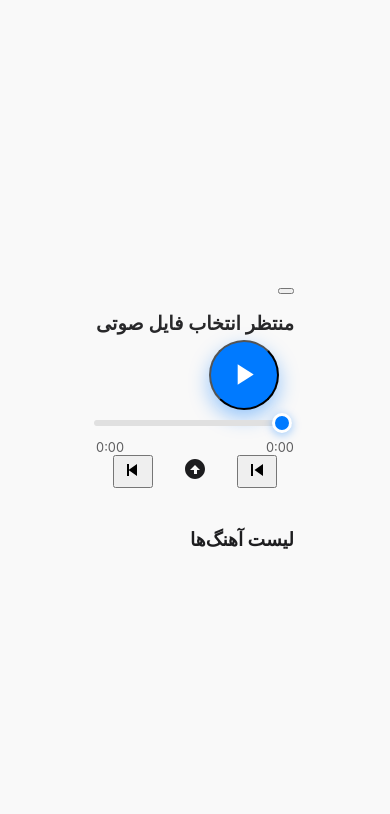
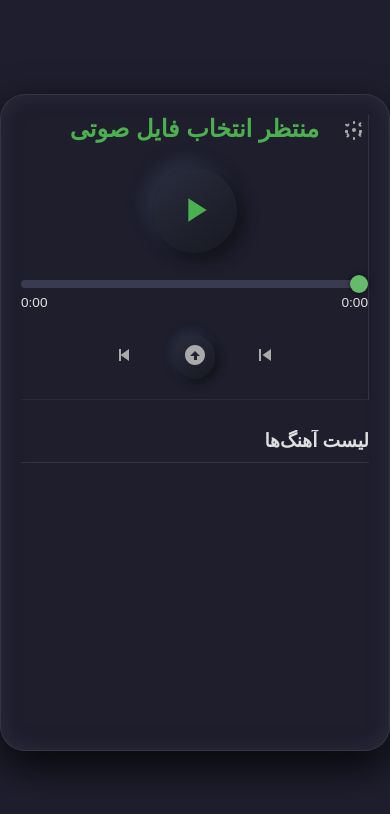
Before and after one commit to matindiscordgg/MatinPlayer, a plain HTML site: page index.html in a window 390 px wide. Drawn offline with Linux system fonts and the light colour scheme; a web font is replaced by a local one.

Commit message:
Update style.css

```diff
--- a/style.css
+++ b/style.css
@@ -1,236 +1,313 @@
-/* متغیرهای سراسری (Base Variables) */
-:root {
-    /* تم پیش‌فرض (Light) */
-    --color-bg: #f9f9f9; /* پس‌زمینه کمی روشن‌تر */
-    --color-text: #1d1d1f; /* متن تیره */
-    --color-primary: #007aff; /* آبی اپل */
-    --color-secondary-bg: #ffffff; /* پس‌زمینه کارت/کانتینر سفید */
-    --color-progress-track: #e0e0e0; /* خط پیشرفت خاکستری روشن */
-    --color-button-bg: rgba(0, 122, 255, 0.1); /* پس‌زمینه دکمه آبی روشن */
-    --shadow-color: rgba(0, 0, 0, 0.08); /* رنگ سایه */
-}
-
-/* تم تاریک (Dark Theme) */
-body[data-theme='dark'] {
-    --color-bg: #121212; /* پس‌زمینه تیره */
-    --color-text: #e0e0e0; /* متن روشن */
-    --color-primary: #42a5f5; /* آبی روشن‌تر در تم تاریک */
-    --color-secondary-bg: #1e1e1e; /* پس‌زمینه کارت/کانتینر تیره */
-    --color-progress-track: #424242; /* خط پیشرفت خاکستری تیره‌تر */
-    --color-button-bg: rgba(66, 165, 245, 0.2); /* پس‌زمینه دکمه آبی روشن‌تر */
-    --shadow-color: rgba(0, 0, 0, 0.2); /* سایه تیره‌تر */
-}
-
-/* تنظیمات عمومی و فونت */
+/* فونت سراسری */
 body {
-    font-family: -apple-system, BlinkMacSystemFont, "Segoe UI", Roboto, Helvetica, Arial, sans-serif, "Apple Color Emoji", "Segoe UI Emoji", "Segoe UI Symbol";
-    background-color: var(--color-bg);
-    color: var(--color-text);
+    font-family: 'Vazirmatn', sans-serif;
     margin: 0;
     padding: 0;
-    transition: background-color 0.3s ease-in-out, color 0.3s ease-in-out;
     display: flex;
     justify-content: center;
     align-items: center;
     min-height: 100vh;
-    overflow: hidden; /* جلوگیری از اسکرول ناخواسته */
+    background-color: #f0f0f0; /* رنگ پس‌زمینه پایه برای حالت روشن */
+    transition: background-color 0.5s ease;
 }
 
-.player-container {
-    width: 95%;
-    max-width: 420px;
-    padding: 30px 25px; /* فضای بیشتر */
-    border-radius: 25px; /* گردتر */
-    background-color: var(--color-secondary-bg);
-    box-shadow: 0 10px 30px var(--shadow-color); /* سایه ملایم‌تر */
-    text-align: center;
+/* --- دارک مود (پیش‌فرض) --- */
+body.dark-theme {
+    background-color: #1e1e2e; /* پس‌زمینه تیره */
+    color: #e0e0e0; /* متن روشن */
 }
 
-/* Header و دکمه تم */
-header {
+.music-player-container {
+    background: rgba(255, 255, 255, 0.05); /* پس‌زمینه تیره با شفافیت کم */
+    backdrop-filter: blur(10px);
+    border-radius: 25px;
+    padding: 30px;
+    width: 90%;
+    max-width: 900px;
+    box-shadow: 0 10px 30px rgba(0, 0, 0, 0.5),
+                inset 0 0 10px rgba(255, 255, 255, 0.1); /* سایه داخلی برای عمق */
+    display: flex;
+    gap: 30px;
+    border: 1px solid rgba(255, 255, 255, 0.1);
+}
+
+body.dark-theme .music-player-container {
+    background: rgba(30, 30, 46, 0.8);
+    box-shadow: 0 15px 40px rgba(0, 0, 0, 0.8),
+                inset 0 0 20px rgba(60, 60, 80, 0.5);
+}
+
+/* --- بخش اصلی پلیر --- */
+.main-player-section {
+    flex-grow: 2;
+    display: flex;
+    flex-direction: column;
+    align-items: center;
+    gap: 25px;
+    padding-right: 30px;
+    border-right: 1px solid rgba(100, 100, 100, 0.2);
+}
+
+body.dark-theme .main-player-section {
+    border-right: 1px solid rgba(255, 255, 255, 0.1);
+}
+
+h2 {
+    font-size: 1.5em;
+    margin: 0;
+    text-align: center;
+    color: #4caf50; /* رنگ تأکید اصلی */
+    width: 100%;
+    overflow: hidden;
+    white-space: nowrap;
+    text-overflow: ellipsis;
+}
+
+/* --- دکمه پخش/توقف (اصلی) --- */
+.play-pause-button {
+    width: 85px;
+    height: 85px;
+    border-radius: 50%;
+    border: none;
+    cursor: pointer;
+    display: flex;
+    justify-content: center;
+    align-items: center;
+    background: linear-gradient(145deg, #ffffff, #e6e6e6); /* گرادینت روشن */
+    color: #333;
+    box-shadow: 5px 5px 15px #c5c5c5, -5px -5px 15px #ffffff; /* سایه برجسته */
+    transition: all 0.2s ease;
+}
+
+body.dark-theme .play-pause-button {
+    background: linear-gradient(145deg, #2a2d3e, #171821); /* گرادینت تیره */
+    color: #4caf50;
+    box-shadow: 8px 8px 15px #13141b, -8px -8px 15px #2b2f41; /* سایه تیره */
+}
+
+.play-pause-button:hover {
+    transform: scale(1.05);
+}
+
+.play-pause-button svg {
+    transition: all 0.2s ease;
+}
+
+/* --- نوار پیشرفت --- */
+.seek-bar-container {
+    width: 100%;
+    display: flex;
+    flex-direction: column;
+    align-items: center;
+    gap: 5px;
+}
+
+#seekBar {
+    width: 100%;
+    height: 8px;
+    -webkit-appearance: none;
+    appearance: none;
+    background: #ddd;
+    border-radius: 5px;
+    cursor: pointer;
+    transition: all 0.1s ease;
+}
+
+body.dark-theme #seekBar {
+    background: #3a3a50;
+}
+
+/* کاستومایز کردن نوار پیشرفت (Thumb) */
+#seekBar::-webkit-slider-thumb {
+    -webkit-appearance: none;
+    appearance: none;
+    width: 18px;
+    height: 18px;
+    border-radius: 50%;
+    background: #4caf50; /* رنگ سبز */
+    cursor: grab;
+    box-shadow: 0 0 5px rgba(0, 0, 0, 0.5);
+    transition: all 0.1s ease;
+}
+
+body.dark-theme #seekBar::-webkit-slider-thumb {
+    background: #66bb6a;
+}
+
+#seekBar:active::-webkit-slider-thumb {
+    transform: scale(1.2);
+    background: #388e3c;
+}
+
+.time-display {
+    width: 100%;
     display: flex;
     justify-content: space-between;
-    align-items: center;
-    margin-bottom: 35px;
+    font-size: 0.85em;
+    padding: 0 5px;
 }
 
-header h2 {
-    margin: 0;
-    font-weight: 700;
-    font-size: 1.4em;
-    letter-spacing: -0.02em; /* کمی فشرده‌تر */
+/* --- کنترل‌های ناوبری و آپلود --- */
+.controls {
+    display: flex;
+    gap: 30px;
+    align-items: center;
 }
 
-/* دکمه تم با آیکون SVG */
-.theme-toggle-button {
-    background: var(--color-button-bg);
+.icon-button {
+    background: none;
     border: none;
     cursor: pointer;
-    color: var(--color-primary);
-    padding: 10px;
+    padding: 8px;
     border-radius: 50%;
-    display: inline-flex; /* برای تراز کردن آیکون */
-    align-items: center;
-    justify-content: center;
-    transition: background-color 0.2s, transform 0.2s;
+    transition: background-color 0.2s ease, color 0.2s ease;
 }
-.theme-toggle-button:hover {
-    background-color: color-mix(in srgb, var(--color-button-bg) 80%, black);
-    transform: scale(1.05);
+
+/* حالت پیش‌فرض (روشن) آیکون‌ها */
+.icon-button svg {
+    fill: #555;
 }
-.theme-toggle-button svg {
-    width: 24px;
-    height: 24px;
+
+body.dark-theme .icon-button svg {
+    fill: #aaa;
+}
+
+.icon-button:hover {
+    background-color: rgba(0, 0, 0, 0.1);
+}
+
+body.dark-theme .icon-button:hover {
+    background-color: rgba(255, 255, 255, 0.1);
+}
+
+/* دکمه آپلود */
+.upload-button {
+    position: relative;
+    background: linear-gradient(145deg, #e0e0e0, #f0f0f0);
+    box-shadow: 4px 4px 8px #c5c5c5, -4px -4px 8px #ffffff;
+}
+
+body.dark-theme .upload-button {
+    background: linear-gradient(145deg, #2a2d3e, #171821);
+    box-shadow: 4px 4px 8px #13141b, -4px -4px 8px #2b2f41;
 }
 
 
-/* اطلاعات آهنگ */
-.track-info {
-    margin-bottom: 40px;
+/* --- بخش لیست پخش --- */
+.playlist-section {
+    flex-basis: 300px;
+    padding-left: 15px;
+    overflow-y: auto;
+    max-height: 500px; /* محدودیت ارتفاع برای اسکرول */
 }
-#currentTrackTitle {
-    font-size: 1.2em; /* کمی بزرگتر */
-    font-weight: 600; /* فونت نیمه‌پررنگ */
-    color: var(--color-text);
-    opacity: 0.95;
-    margin-bottom: 5px;
-    white-space: nowrap;
+
+.playlist-section h3 {
+    margin-top: 0;
+    border-bottom: 1px solid rgba(100, 100, 100, 0.2);
+    padding-bottom: 10px;
+    text-align: right;
+}
+
+body.dark-theme .playlist-section h3 {
+    border-bottom: 1px solid rgba(255, 255, 255, 0.1);
+}
+
+.playlist {
+    list-style: none;
+    padding: 0;
+    margin: 0;
+}
+
+.playlist-item {
+    padding: 12px 10px;
+    margin-bottom: 8px;
+    border-radius: 10px;
+    cursor: pointer;
+    font-size: 0.95em;
+    display: flex;
+    justify-content: space-between;
+    background-color: rgba(0, 0, 0, 0.05);
+    transition: all 0.3s ease;
+    border: 1px solid transparent;
+}
+
+body.dark-theme .playlist-item {
+    background-color: rgba(255, 255, 255, 0.03);
+    border: 1px solid transparent;
+}
+
+.playlist-item:hover {
+    background-color: rgba(0, 0, 0, 0.1);
+    transform: translateY(-1px);
+    box-shadow: 0 2px 5px rgba(0, 0, 0, 0.2);
+}
+
+body.dark-theme .playlist-item:hover {
+    background-color: rgba(255, 255, 255, 0.08);
+    box-shadow: 0 3px 7px rgba(0, 0, 0, 0.4);
+}
+
+.playlist-item.active {
+    background: linear-gradient(45deg, #4caf5030, #2e7d3230); /* گرادینت سبز ملایم */
+    color: #4caf50;
+    font-weight: bold;
+    border: 1px solid #4caf50;
+    box-shadow: 0 0 10px rgba(76, 175, 80, 0.5);
+}
+
+body.dark-theme .playlist-item.active {
+    background: linear-gradient(45deg, #4caf5060, #4caf5080);
+    color: #a5d6a7;
+}
+
+.track-name {
+    flex-grow: 1;
     overflow: hidden;
     text-overflow: ellipsis;
-}
-.artist-name { /* نام هنرمند (اختیاری) */
-    font-size: 0.9em;
-    color: var(--color-text);
-    opacity: 0.6;
+    white-space: nowrap;
 }
 
-
-/* نوار پیشرفت (Seek Bar) */
-.progress-section {
-    margin-bottom: 30px;
-}
-#seekBar {
-    width: 100%;
-    height: 6px; /* کمی ضخیم‌تر */
-    -webkit-appearance: none;
-    appearance: none;
-    background: var(--color-progress-track);
-    border-radius: 3px;
-    cursor: pointer;
-    outline: none; /* حذف خط دور */
-}
-#seekBar::-webkit-slider-thumb {
-    -webkit-appearance: none;
-    appearance: none;
-    width: 20px; /* بزرگتر */
-    height: 20px;
-    border-radius: 50%;
-    background: var(--color-primary);
-    box-shadow: 0 2px 10px rgba(0, 122, 255, 0.4); /* سایه برای برجستگی */
-    border: 3px solid var(--color-secondary-bg); /* حاشیه سفید دور انگشت شست */
-    cursor: grab;
-    transition: background-color 0.2s, transform 0.2s;
-}
-#seekBar::-webkit-slider-thumb:active {
-    cursor: grabbing;
-    transform: scale(1.1);
-}
-
-.time-display {
-    display: flex;
-    justify-content: space-between;
-    font-size: 0.8em; /* کمی کوچک‌تر */
-    margin-top: 10px;
-    color: var(--color-text);
+.track-duration {
+    margin-right: 10px;
     opacity: 0.7;
 }
 
-/* کنترل‌ها (Play/Pause/Next/Prev) */
-.controls {
-    display: flex;
-    justify-content: center; /* وسط چین کردن */
-    align-items: center;
-    margin-bottom: 40px;
-    gap: 30px; /* فاصله بین دکمه‌ها */
+/* --- تم آیکون‌ها --- */
+.theme-toggle-area {
+    position: absolute;
+    top: 20px;
+    right: 30px;
 }
 
-.control-button {
-    background: none;
-    border: none;
-    color: var(--color-text);
-    cursor: pointer;
-    padding: 15px; /* کمی بزرگتر */
-    opacity: 0.85;
-    transition: opacity 0.2s, transform 0.2s;
-    display: inline-flex; /* برای تراز کردن آیکون */
-    align-items: center;
-    justify-content: center;
-}
-.control-button:hover {
-    opacity: 1;
-    transform: scale(1.05);
-}
-.control-button svg {
-    width: 30px; /* اندازه آیکون‌های کنترلی */
-    height: 30px;
+.theme-icon {
+    width: 24px;
+    height: 24px;
+    fill: #555;
+    transition: fill 0.2s ease;
 }
 
-/* دکمه پخش/توقف اصلی */
-.play-pause-button {
-    background-color: var(--color-primary);
-    border-radius: 50%;
-    width: 70px; /* بزرگتر */
-    height: 70px;
-    box-shadow: 0 8px 20px rgba(0, 122, 255, 0.4);
-    display: inline-flex;
-    align-items: center;
-    justify-content: center;
-    margin: 0 15px; /* فاصله بیشتر از دکمه‌های بغل */
-    transition: background-color 0.2s, transform 0.2s;
-}
-.play-pause-button:hover {
-    background-color: color-mix(in srgb, var(--color-primary) 90%, black);
-    transform: scale(1.05);
-}
-.play-pause-button svg {
-    width: 35px; /* آیکون بزرگتر */
-    height: 35px;
-    fill: white; /* رنگ آیکون سفید */
+body.dark-theme .theme-icon {
+    fill: #aaa;
 }
 
-/* دکمه انتخاب فایل */
-.file-input-section {
-    margin-top: 30px;
+/* تنظیم نهایی برای رسپانسیو شدن */
+@media (max-width: 768px) {
+    .music-player-container {
+        flex-direction: column;
+        padding: 20px;
+    }
+    .main-player-section {
+        border-right: none;
+        padding-right: 0;
+        border-bottom: 1px solid rgba(100, 100, 100, 0.2);
+        padding-bottom: 20px;
+    }
+    .playlist-section {
+        padding-left: 0;
+        max-height: 300px;
+    }
+    .theme-toggle-area {
+        top: 15px;
+        right: 15px;
+    }
 }
-.action-button {
-    background-color: var(--color-primary);
-    color: white;
-    border: none;
-    padding: 16px 30px; /* فضای بیشتر */
-    border-radius: 35px; /* گردتر */
-    font-size: 1.1em; /* کمی بزرگتر */
-    cursor: pointer;
-    display: inline-flex;
-    align-items: center;
-    gap: 12px; /* فاصله بین آیکون و متن */
-    transition: background-color 0.2s, transform 0.2s, box-shadow 0.2s;
-    box-shadow: 0 6px 20px rgba(0, 122, 255, 0.35);
-}
-.action-button:hover {
-    background-color: color-mix(in srgb, var(--color-primary) 90%, black);
-    transform: translateY(-2px); /* کمی بالا بیاید */
-    box-shadow: 0 10px 25px rgba(0, 122, 255, 0.4); /* سایه قوی‌تر */
-}
-.action-button svg {
-    width: 24px;
-    height: 24px;
-}
-
-/* آیکون‌های SVG */
-.icon-theme-dark { fill: var(--color-primary); }
-.icon-theme-light { fill: var(--color-primary); }
-.icon-prev { fill: var(--color-text); }
-.icon-next { fill: var(--color-text); }
-.icon-play { fill: white; }
-.icon-pause { fill: white; }
-.icon-upload { fill: white; }
```
